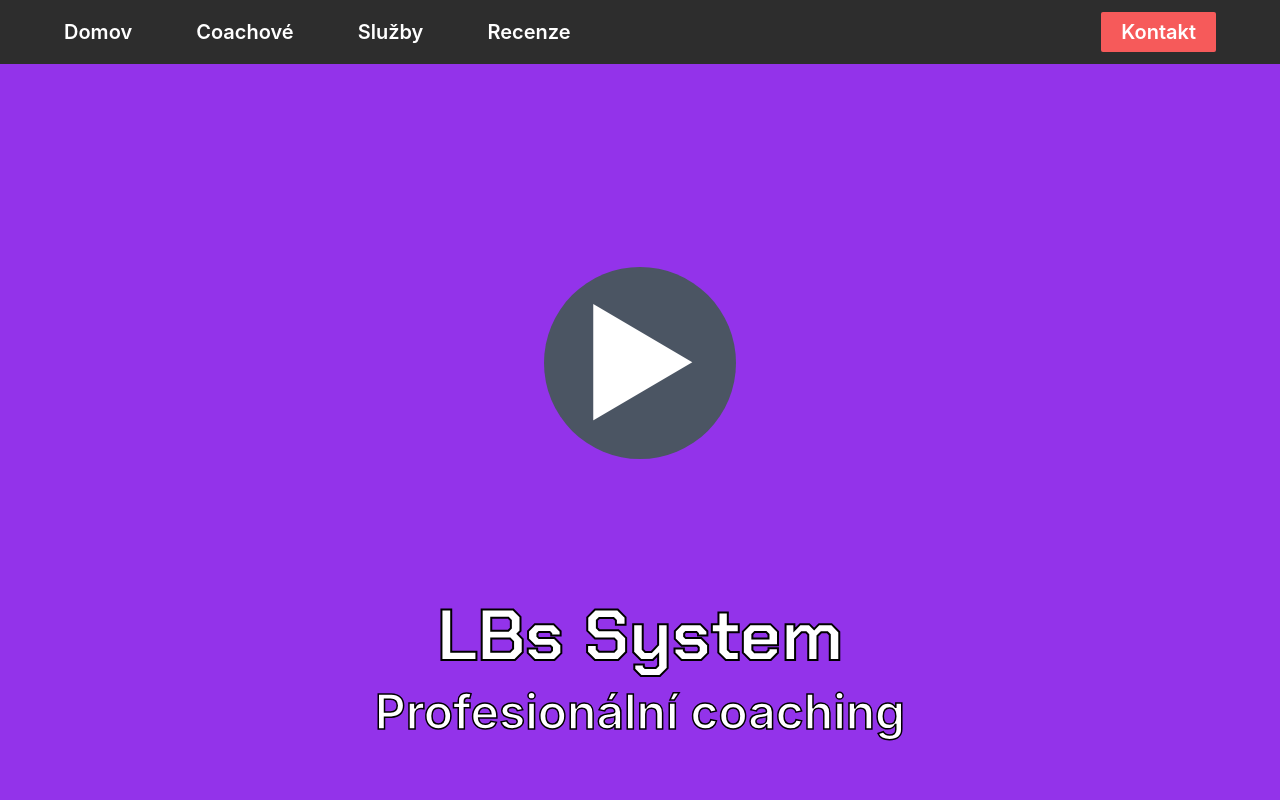
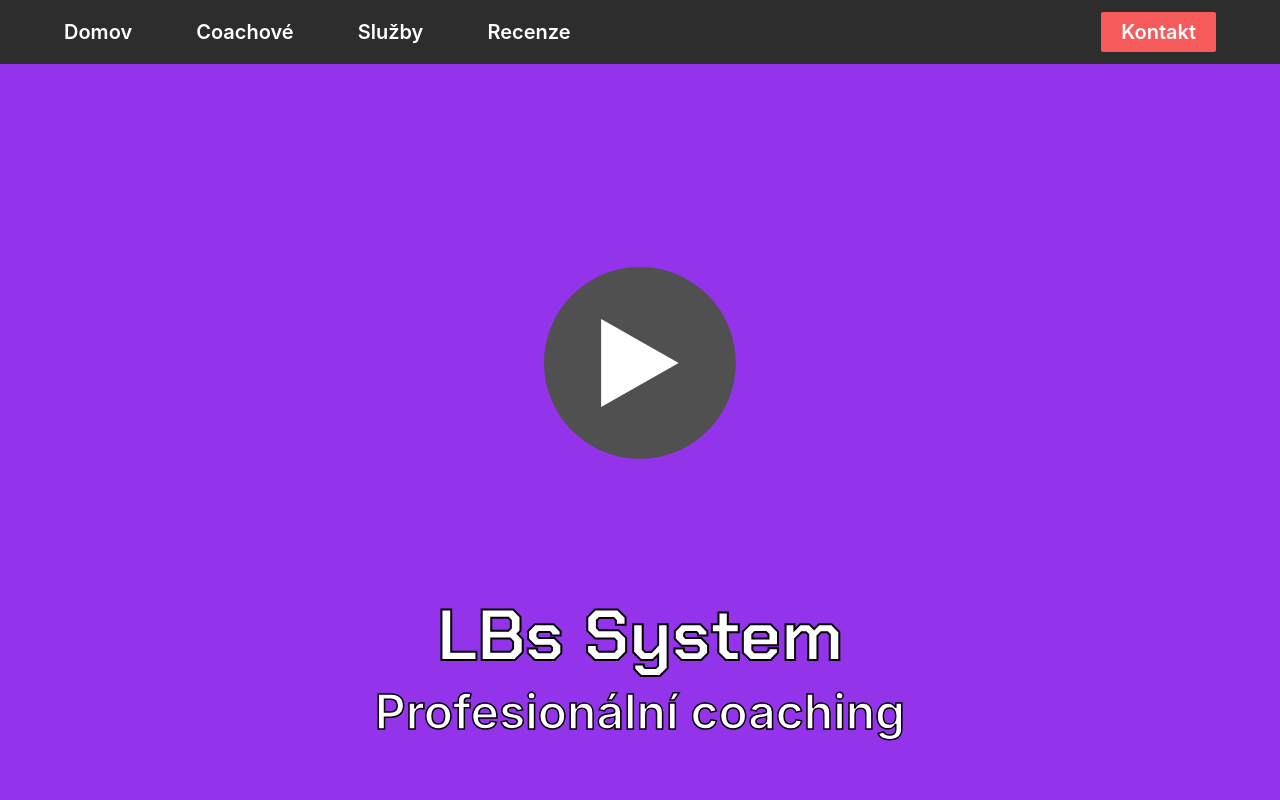
Before and after one commit to aeggydev/lbs-system, a Next.js app: page / in a window 1280 px wide. Shown: the top 800 px of the page. Built offline with nearby package versions, Linux system fonts and the light colour scheme.

Commit message:
Use svg for play button

```diff
--- a/pages/index.tsx
+++ b/pages/index.tsx
@@ -3,14 +3,21 @@ import About from "../components/page_sections/about";
 import NasTeam from "../components/page_sections/nas_team";
 import { TeamData } from "../data/NasTeam";
 import Services from "../components/page_sections/services";
+import Image from "next/image";
+import playButton from "../public/playbutton.svg";
 
 // TODO: Přidat shadow
 const Home: NextPage = () => {
   return (
     <div className="min-w-full min-h-full">
       <div className="grid min-h-screen bg-purple-600 -mt-16">
-        <div className="absolute top-1/3 bg-gray-600 w-48 h-48 place-self-center rounded-full grid place-items-center select-none text-9xl text-white">
-          ▶
+        <div className="absolute top-1/3 w-48 h-48 place-self-center grid">
+          <Image
+            src={playButton}
+            alt="Play button"
+            className="place-self-center cursor-pointer select-none"
+            draggable="false"
+          />
         </div>
         <div className="justify-self-center self-end text-white text-center pb-16">
           <div
@@ -39,8 +46,7 @@ const Home: NextPage = () => {
         <div className="pl-7 text-3xl mb-2 font-bold text-white pb-5 text-center">
           Náš team
         </div>
-        <div
-          className="px-12 md:px-48 grid gap-12 items-stretch flex-grow grid-rows-3 md:grid-rows-1 md:grid-cols-3">
+        <div className="px-12 md:px-48 grid gap-12 items-stretch flex-grow grid-rows-3 md:grid-rows-1 md:grid-cols-3">
           {TeamData.map((x, i) => (
             <NasTeam {...x} key={i} />
           ))}
```
Also changed, not shown: public/playbutton.svg (added).
